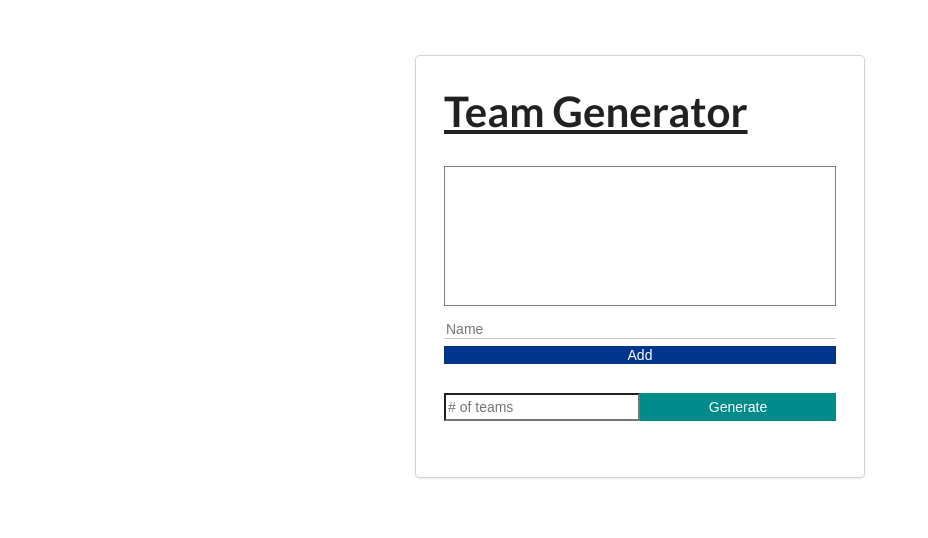
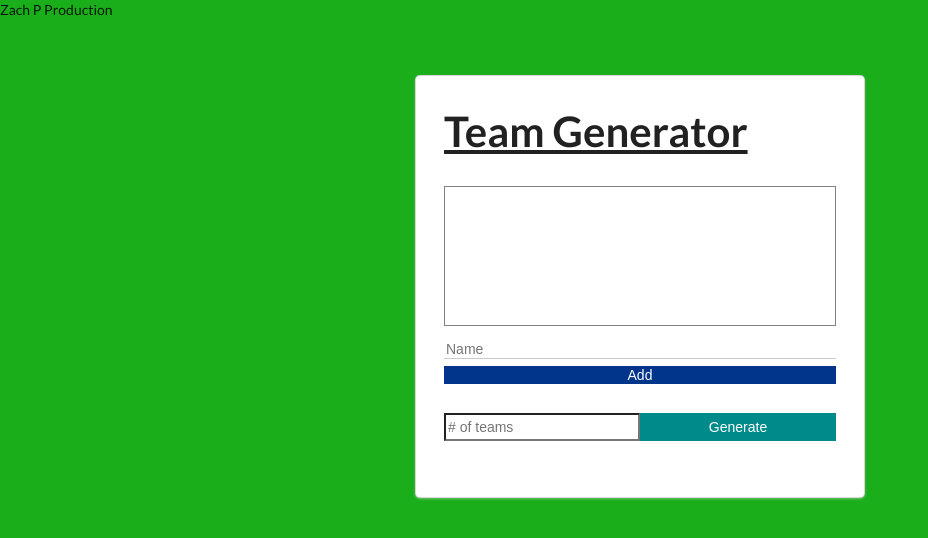
Before and after one commit to Zachporras1/Angular-Team-Generator-App, an Angular app: page / in a window 1280 px wide. Shown: the top 538 px of the page, without its empty margins (0-928 px from the left). Built offline with nearby package versions, Linux system fonts and the light colour scheme.

Commit message:
Stylesupdate

```diff
--- a/src/app/app.component.css
+++ b/src/app/app.component.css
@@ -72,6 +72,7 @@
 
   .team-container{
     margin-bottom: 1rem;
+    background-color: rgb(230, 218, 63);
   }
 
   .team-container ul{
--- a/src/app/app.component.html
+++ b/src/app/app.component.html
@@ -1,4 +1,5 @@
 
+<header>Zach P Production</header>
 
 <div class="container">
 <div class="ui card">
--- a/src/styles.css
+++ b/src/styles.css
@@ -1 +1,7 @@
 @import"semantic-ui-css/semantic.css";
+
+
+body{
+
+    background-color: rgb(26, 175, 26);
+}
```
